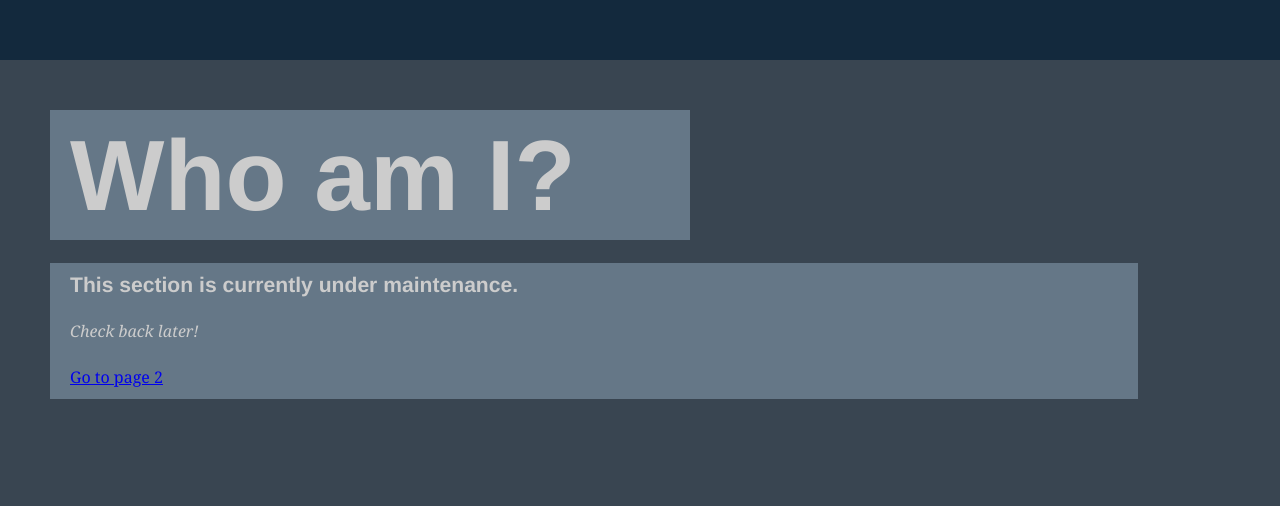
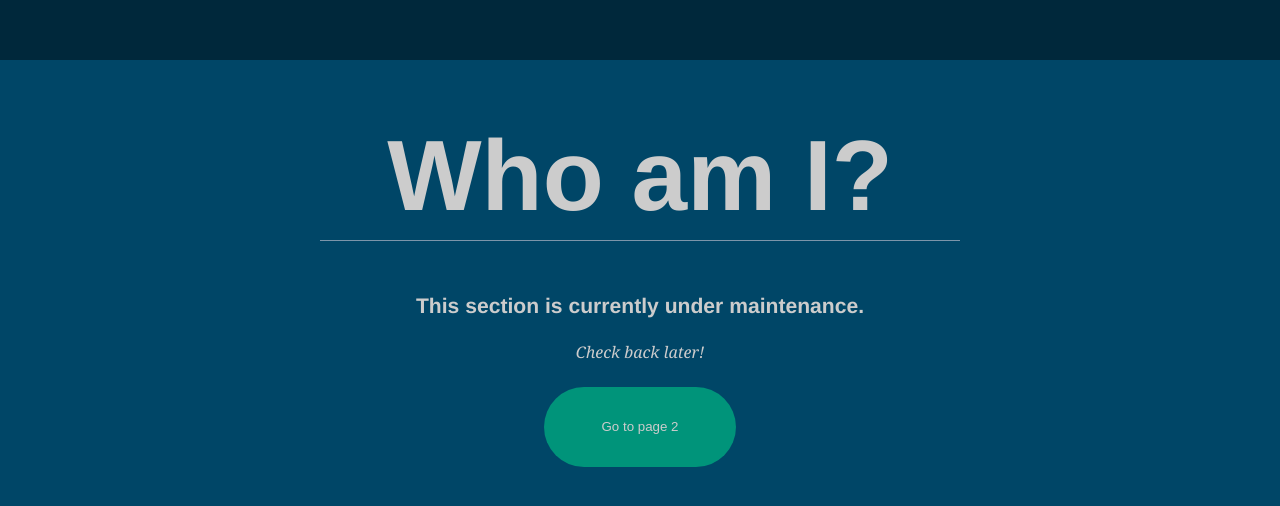
Before and after one commit to jacobhixon47/portfolio-v2, a Gatsby site: page / in a window 1280 px wide. Shown: the part 1540-2046 px from the top of the page. Built offline with nearby package versions, Linux system fonts and the light colour scheme; Gatsby itself is replaced by a stand-in of ours.

Commit message:
add cleaner filler index page and hover darken on contact section buttons

```diff
--- a/src/components/contact/contact.css
+++ b/src/components/contact/contact.css
@@ -12,7 +12,7 @@
   text-align: right;
   padding: 15px;
   margin-bottom: 10px;
-  background-color: #3E6990;
+  background-color: #006494;
   transform: translate3d(-21vw, 0, 0);
   transition: all 1s;
   border-radius: 25px;
@@ -20,7 +20,7 @@
 
 .contact-panel:hover {
   cursor: pointer;
-  opacity: 0.5;
+  background-color: rgba(0, 100, 148, 0.6);
   transition: all 0.5s;
 }
 
--- a/src/components/header/header.css
+++ b/src/components/header/header.css
@@ -4,7 +4,7 @@
 }
 
 #main-header {
-  background-color: #13293D;
+  background-color: #00283B;
   margin-bottom: 0;
   margin-top: 0px;
   height: 200vh;
@@ -44,7 +44,7 @@
 }
 
 #main-title.title-slide-right {
-  color: #555;
+  color: #7C95AA;
   left: 55vw;
 }
 
@@ -104,5 +104,5 @@
 
 #scroll-msg.slide-left {
   left: -40vw;
-  color: #555;
+  color: #7C95AA;
 }
--- /dev/null
+++ b/src/pages/index.css
@@ -0,0 +1,9 @@
+.blue-button-1 {
+  transition: all 0.5s;
+}
+
+.blue-button-1:hover {
+  transition: all .7s;
+  cursor: pointer;
+  background: rgba(0, 148, 122, .4) !important;
+}
--- a/src/pages/index.js
+++ b/src/pages/index.js
@@ -2,6 +2,7 @@ import React, { Component } from 'react';
 import { Link } from 'gatsby';
 import Header from '../components/header/header';
 import Layout from '../components/layout/layout';
+import './index.css';
 
 class IndexPage extends Component {
   constructor(props) {
@@ -46,40 +47,58 @@ class IndexPage extends Component {
           <div style={{
             height: '100vh',
             width: '100vw',
+            display: 'flex',
+            flexDirection: 'column',
+            justifyContent: 'flex-start',
+            alignItems: 'center',
             margin: '0',
             top: '0',
             left: '0',
-            background: '#394551',
+            background: '#004667',
             zIndex: '1',
             padding: '50px',
           }}>
             <h1 style={{
               fontSize: '100px',
-              background: '#657787',
-              textAlign: 'left',
+              textAlign: 'center',
               paddingLeft: '20px',
               paddingRight: '20px',
               paddingBottom: '10px',
               paddingTop: '10px',
               width: '50vw',
-              color: '#ccc'
+              color: '#ccc',
+              borderBottom: '1px solid #7C95AA'
             }}>
             Who am I?
             </h1>
             <div style={{
               marginTop: '20px',
-              background: '#657787',
               textAlign: 'left',
               paddingLeft: '20px',
               paddingRight: '20px',
               paddingBottom: '10px',
               paddingTop: '10px',
               width: '85vw',
+              display: 'flex',
+              flexDirection: 'column',
+              justifyContent: 'center',
+              alignItems: 'center',
               color: '#ccc'
             }}>
               <h3>This section is currently under maintenance.</h3>
               <p><i>Check back later!</i></p>
-              <Link to="/page-2/">Go to page 2</Link>
+              <Link to="/page-2/" style={{color: "#7C95AA"}}>
+                <button className='blue-button-1' style={{
+                  width: '15vw',
+                  height: '10vh',
+                  background: '#00947A',
+                  color: '#ccc',
+                  border: 'none',
+                  borderRadius: '50px'
+                }}>
+                  Go to page 2
+                </button>
+              </Link>
             </div>
           </div>
         </div>
```
